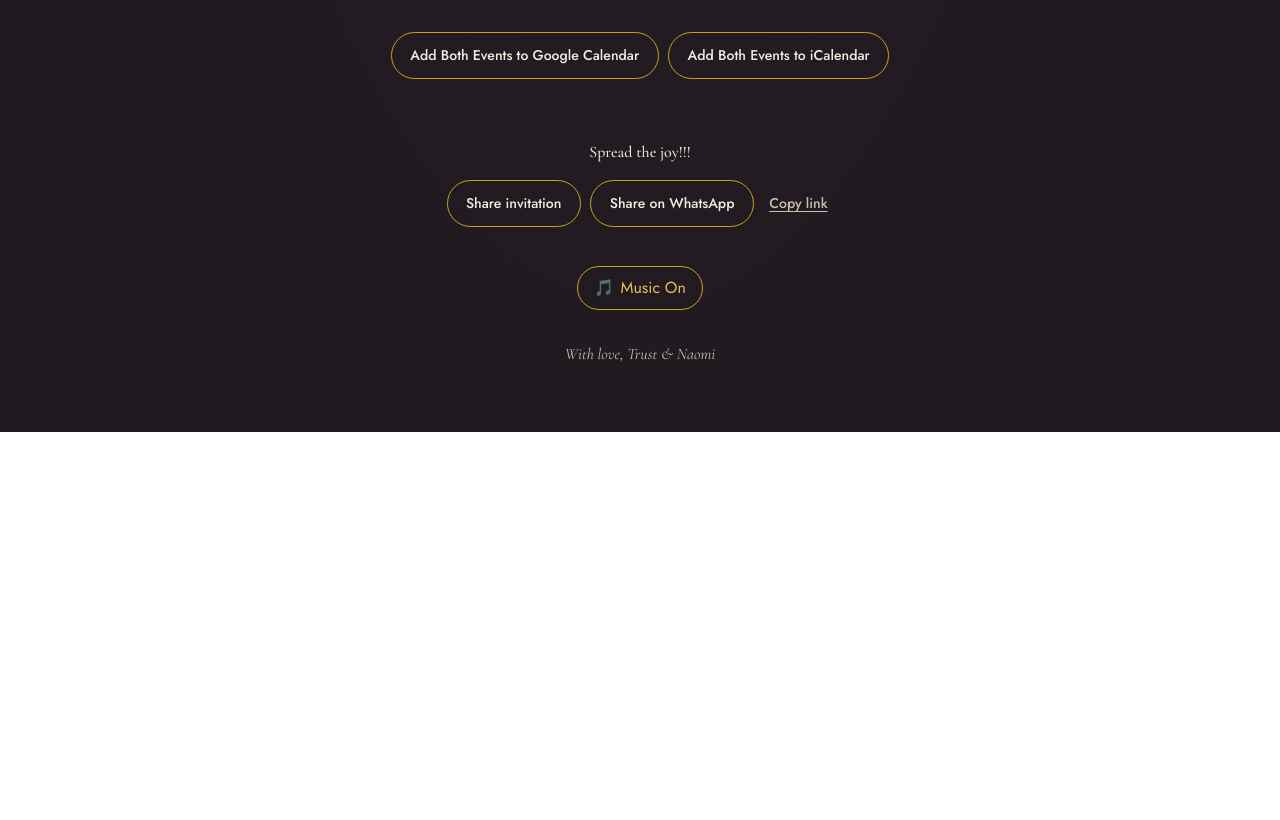
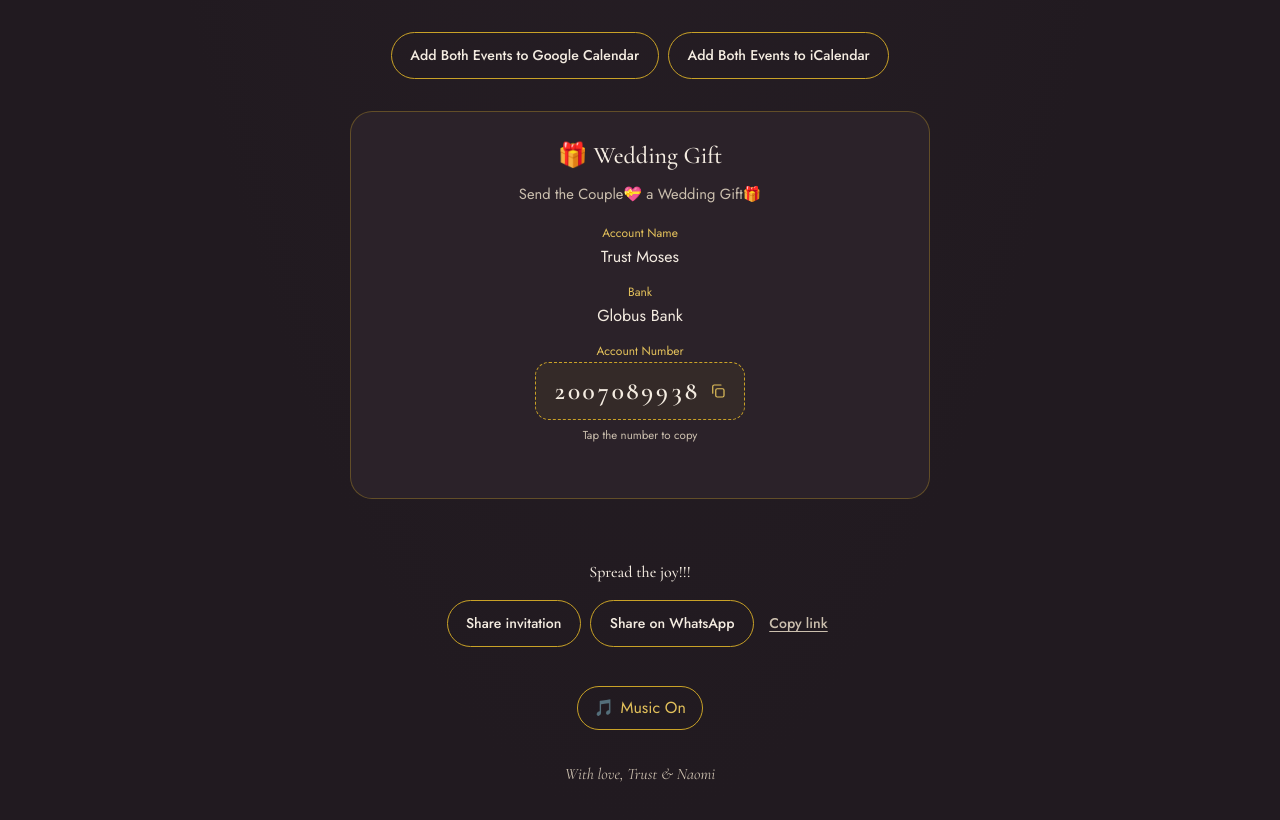
Before and after one commit to SolomonData/rubyngold, a plain HTML site: page index.html in a window 1280 px wide. Shown: the part 1889-2709 px from the top of the page. Before the commit the page ends 2321 px from the top, so only its background shows below. Drawn offline with nearby package versions, Linux system fonts and the light colour scheme.

Commit message:
Add files via upload

```diff
--- a/index.html
+++ b/index.html
@@ -93,6 +93,33 @@
 
   </section>
 
+    <!-- WEDDING GIFT (hidden if disabled) -->
+  <section class="gift" id="gift-section" aria-labelledby="gift-title" hidden>
+    <h2 class="gift__title" id="gift-title"><span aria-hidden="true">🎁</span> <span id="gift-title-text">Wedding Gift</span></h2>
+    <p class="gift__message" id="gift-message"></p>
+    <dl class="gift__details">
+      <div class="gift__row">
+        <dt>Account Name</dt>
+        <dd id="gift-account-name"></dd>
+      </div>
+      <div class="gift__row">
+        <dt>Bank</dt>
+        <dd id="gift-bank-name"></dd>
+      </div>
+      <div class="gift__row">
+        <dt>Account Number</dt>
+        <dd>
+          <button class="gift__number" id="gift-account-number" type="button" aria-label="Copy account number">
+            <span class="gift__number-text" id="gift-account-number-text"></span>
+            <svg class="gift__copy-icon" viewBox="0 0 24 24" width="18" height="18" aria-hidden="true" fill="none" stroke="currentColor" stroke-width="1.6" stroke-linecap="round" stroke-linejoin="round"><rect x="9" y="9" width="11" height="11" rx="2"/><path d="M5 15V6a2 2 0 0 1 2-2h9"/></svg>
+          </button>
+          <span class="gift__hint">Tap the number to copy</span>
+        </dd>
+      </div>
+    </dl>
+    <p class="gift__status" id="gift-status" role="status" aria-live="polite"></p>
+  </section>
+
   <!-- SHARE -->
   <section class="share-block" aria-label="Share this invitation">
     <h2 class="share-block__title">Spread the joy!!!</h2>
--- a/script.js
+++ b/script.js
@@ -18,6 +18,17 @@ const weddingConfig = {
 
   enableMusic: true,
   musicFile: "rubyngold1.mp3",
+
+
+  gift: {
+    enabled: true,
+    title: "Wedding Gift",
+    message: "Send the Couple💝 a Wedding Gift🎁",
+    accountName: "Trust Moses",
+    bankName: "Globus Bank",
+    accountNumber: "2007089938"
+  },
+
 
   events: {
     traditional: {
@@ -723,6 +734,52 @@ async function copyToClipboard(text) {
 }
 
 /* =========================================================
+   WEDDING GIFT (tap-to-copy account number)
+   ========================================================= */
+let giftStatusTimer = null;
+
+function showGiftStatus(message) {
+  const statusEl = document.getElementById("gift-status");
+  if (!statusEl) return;
+  statusEl.textContent = message;
+  statusEl.classList.add("is-visible");
+  clearTimeout(giftStatusTimer);
+  giftStatusTimer = setTimeout(() => {
+    statusEl.classList.remove("is-visible");
+    statusEl.textContent = "";
+  }, 2500);
+}
+
+async function copyAccountNumber() {
+  const gift = weddingConfig.gift;
+  if (!gift || !gift.accountNumber) return;
+  const ok = await copyToClipboard(String(gift.accountNumber));
+  showGiftStatus(ok ? "Account number copied ❤️" : "Couldn't copy automatically — please copy the number manually.");
+}
+
+function wireGift() {
+  const section = document.getElementById("gift-section");
+  if (!section) return;
+  const gift = weddingConfig.gift;
+
+  if (!gift || !gift.enabled || !gift.accountNumber) {
+    section.hidden = true;
+    return;
+  }
+
+  document.getElementById("gift-title-text").textContent = safeText(gift.title, "Wedding Gift");
+  const msg = document.getElementById("gift-message");
+  msg.textContent = safeText(gift.message);
+  msg.hidden = !gift.message;
+  document.getElementById("gift-account-name").textContent = safeText(gift.accountName);
+  document.getElementById("gift-bank-name").textContent = safeText(gift.bankName);
+  document.getElementById("gift-account-number-text").textContent = String(gift.accountNumber);
+
+  document.getElementById("gift-account-number").addEventListener("click", copyAccountNumber);
+  section.hidden = false;
+}
+
+/* =========================================================
    STICKY ACTION BAR
    ========================================================= */
 function wireActionBar() {
@@ -864,6 +921,7 @@ function init() {
   buildBothEventsActions();
   wireArtwork();
   wireShare();
+  wireGift();
   wireOptionsSheet();
   wireActionBar();
   wireMusic();
--- a/style.css
+++ b/style.css
@@ -436,6 +436,81 @@ button{ font: inherit; }
   color: var(--shell-gold-soft);
 }
 
+
+/* =========================================================
+   WEDDING GIFT
+   ========================================================= */
+.gift{
+  margin: 0 1.25rem 2rem;
+  padding: 1.6rem 1.25rem 1.3rem;
+  text-align: center;
+  background: var(--shell-bg-2);
+  border: 1px solid rgba(201,162,39,.35);
+  border-radius: var(--radius-l);
+}
+.gift[hidden]{ display: none; }
+.gift__title{
+  margin: 0 0 .6rem;
+  font-family: var(--font-display);
+  font-weight: 500;
+  font-size: 1.5rem;
+}
+.gift__message{
+  margin: 0 auto 1.2rem;
+  max-width: 34ch;
+  font-size: .92rem;
+  color: var(--shell-ink-dim);
+}
+.gift__details{ margin: 0; }
+.gift__row{ margin: 0 0 .9rem; }
+.gift__row dt{
+  font-size: .75rem;
+  color: var(--shell-gold-soft);
+  margin-bottom: .15rem;
+}
+.gift__row dd{
+  margin: 0;
+  font-size: 1rem;
+  color: var(--shell-ink);
+}
+.gift__number{
+  appearance: none;
+  display: inline-flex; align-items: center; justify-content: center; gap: .6rem;
+  min-height: var(--tap-min);
+  padding: .55rem 1.1rem;
+  background: rgba(201,162,39,.06);
+  border: 1px dashed var(--shell-gold);
+  border-radius: var(--radius-m);
+  color: var(--shell-ink);
+  font-family: var(--font-display);
+  font-size: 1.6rem;
+  font-weight: 600;
+  letter-spacing: .08em;
+  font-variant-numeric: tabular-nums;
+  cursor: pointer;
+  -webkit-tap-highlight-color: transparent;
+  transition: background .2s var(--ease), transform .15s var(--ease);
+}
+.gift__number:hover{ background: rgba(201,162,39,.14); }
+.gift__number:active{ background: rgba(201,162,39,.22); transform: scale(.98); }
+.gift__copy-icon{ color: var(--shell-gold-soft); flex: none; }
+.gift__hint{
+  display: block;
+  margin-top: .4rem;
+  font-size: .72rem;
+  color: var(--shell-ink-dim);
+}
+.gift__status{
+  min-height: 1.4em;
+  margin: .3rem 0 0;
+  font-size: .85rem;
+  color: var(--shell-gold-soft);
+  opacity: 0;
+  transition: opacity .25s var(--ease);
+}
+.gift__status.is-visible{ opacity: 1; }
+
+
 .music-toggle{
   display: flex; align-items: center; gap: .4rem;
   margin: 0 auto .5rem;
```
